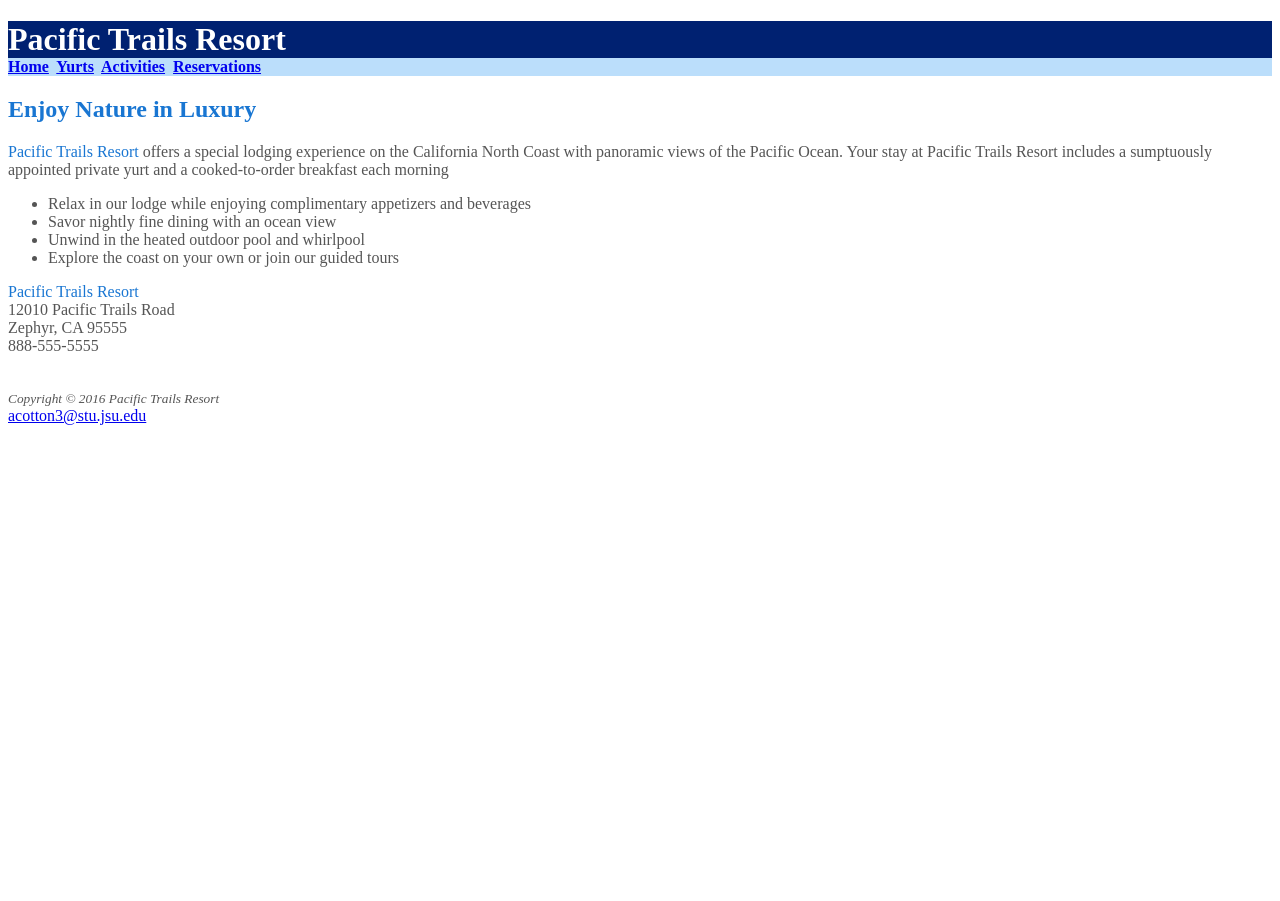
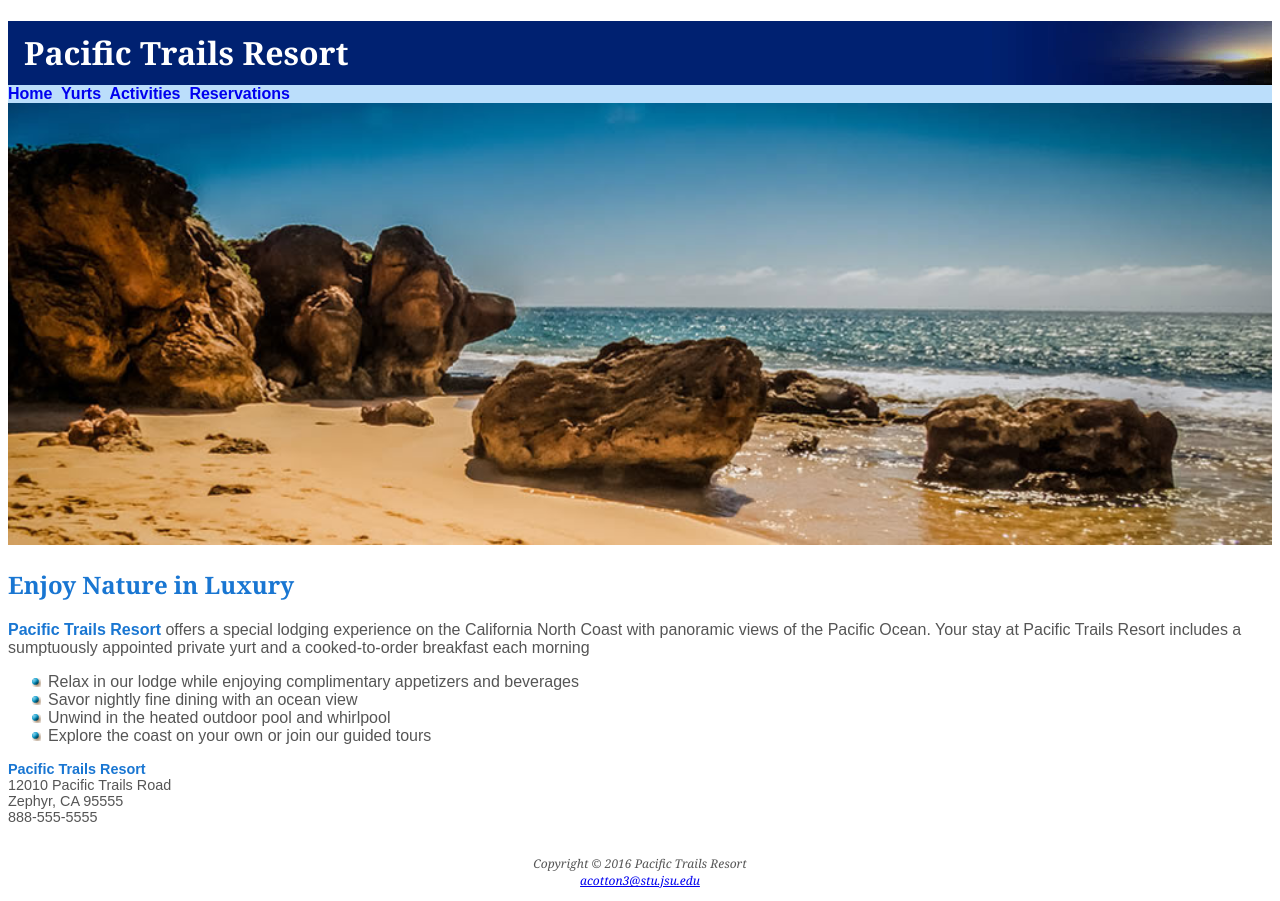
Before and after one commit to Aehryn/CS-315-Pacific-Trails-Case-Study, a plain HTML site: page index.html in a window 1280 px wide. Before the commit the page ends 800 px from the top, so only its background shows below. Drawn offline with Linux system fonts and the light colour scheme.

Commit message:
Chapter 5 Finished

```diff
--- a/index.html
+++ b/index.html
@@ -11,13 +11,16 @@
     <h1>Pacific Trails Resort</h1>
 </header>
 <nav>
-    <b>
     <a href="index.html">Home</a>&nbsp;
     <a href="yurts.html">Yurts</a>&nbsp;
     <a href="activities.html">Activities</a>&nbsp;
     <a href="reservations.html">Reservations</a>
-    </b>
 </nav>
+
+<div>
+    <img src="coast.jpg" alt="California Coast" height="100%" width="100%">
+</div>
+
 <main>
     <h2>
         Enjoy Nature in Luxury
@@ -46,12 +49,10 @@
 </main><br>
 
 <footer>
-
     <p>
-        <small><i>Copyright &copy; 2016 Pacific Trails Resort<br></i></small>
+        Copyright &copy; 2016 Pacific Trails Resort<br>
         <a href="mailto:acotton3@stu.jsu.edu">acotton3@stu.jsu.edu</a>
     </p>
-
 </footer>
 </div>
 </body>
--- a/pacific.css
+++ b/pacific.css
@@ -9,19 +9,45 @@
   body {
     background-color: #FFFFFF;
     color: #555555;
+    font-family: Arial, "Helvetica Neue", Helvetica, sans-serif;
   }
 
 header {
     background-color: #002171;
     color: #FFFFFF;
+    background-image: url(sunset.jpg);
+    background-position: right;
+    background-repeat: no-repeat;
+    line-height: 400%;
+    text-indent: 1em;
 }
 
 nav {
     background-color: #BBDEFB;
+    font-weight: bold;
+}
+
+nav a {
+  text-decoration: none;
+}
+
+h1 {
+  margin-bottom: 0;
+  font-family: Georgia, "Times New Roman", serif;
 }
 
 h2 {
     color: #1976D2;
+    font-family: Georgia, "Times New Roman", serif;
+}
+
+h3 {
+  font-family: Georgia, "Times New Roman", serif;
+  color: #000033;
+}
+
+ul {
+  list-style-image: url(marker.gif);
 }
 
 dt {
@@ -30,8 +56,16 @@ dt {
 
 .resort {
     color: #1976D2;
+    font-weight: bold;
 }
 
-h1 {
-  margin-bottom: 0;
+#contact {
+  font-size: 90%;
 }
+
+footer {
+  font-size: 75%;
+  font-style: italic;
+  text-align: center;
+  font-family: Georgia, Times, "Times New Roman", serif;
+}
```
Also changed, not shown: activities.html (added, +51 -0 lines), yurts.html (+7 -3 lines), coast.jpg (added), marker.gif (added), sunset.jpg (added), trail.jpg (added), yurt.jpg (added).
